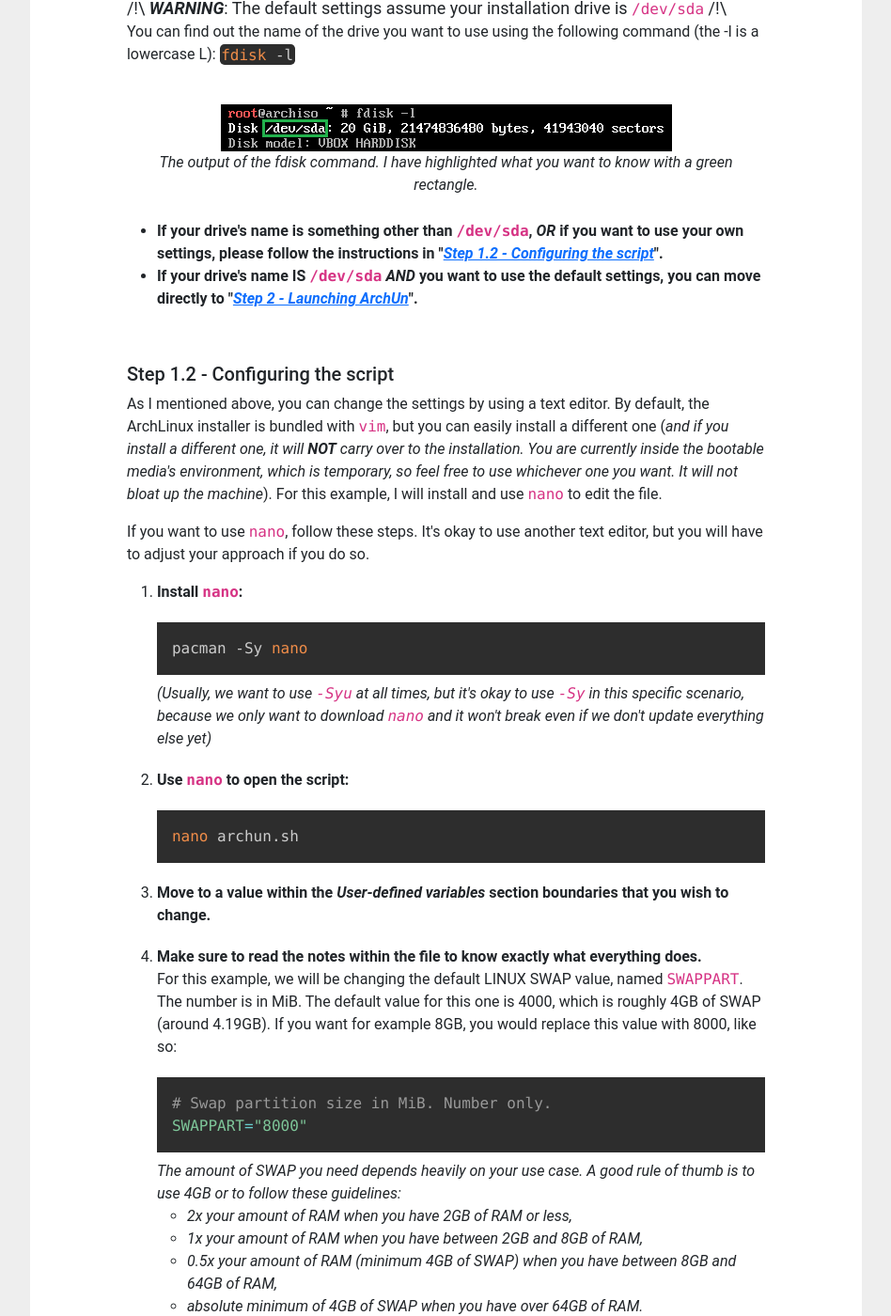
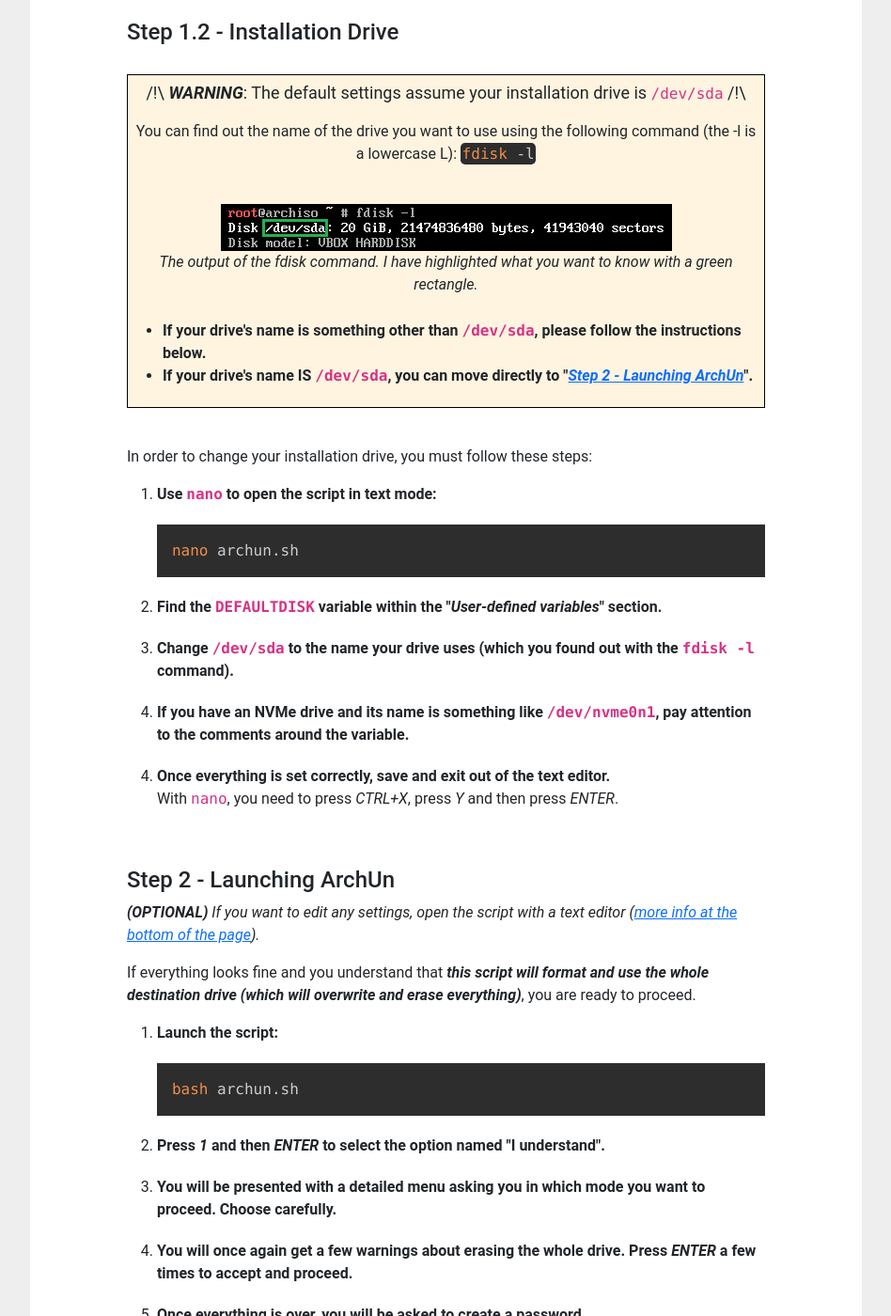
Before and after one commit to TechKeep/TechKeep.github.io, a Jekyll site: the page built from _posts/posts/2022-04-25-how-to-install-archlinux-in-seconds.markdown, in a window 1280 px wide and 1400 px high, scrolled down 1812 px. Shown: the whole window at 94% size, without its empty margins (13-961 px from the left). Built offline with Jekyll 4.4.1, drawn with Linux system fonts in a browser that asks for light colours; nearby versions of some CDN libraries; some of the changed text lies outside the part shown.

Commit message:
Updated the ArchLinux script article

```diff
--- a/_posts/posts/2022-04-25-how-to-install-archlinux-in-seconds.markdown
+++ b/_posts/posts/2022-04-25-how-to-install-archlinux-in-seconds.markdown
@@ -1,6 +1,6 @@
 ---
 title: How to install ArchLinux in seconds
-subtitle: Yes, I made an ArchLinux install script. Using this script can save you a lot of time. It goes through all the initial steps automatically, so the only thing you need to do is launch the script and wait until it's done. Get the script, launch the script, done. Here's how.
+subtitle: Using this script can save you a lot of time. It goes through all the initial steps automatically, so the only thing you need to do is launch the script and wait until it's done. Get the script, launch the script, done. Here's how.
 metadescription: This unattended ArchLinux installation script can save you a lot of time. Get the script, launch the script, done.
 author: TechKeep
 authormainsociallink: https://twitter.com/TechKeepNet/
@@ -18,13 +18,15 @@
 
 {% include post-image.html %}
 
-<p>Over time, I found myself having to install ArchLinux on various devices and Virtual Machines a lot for test purposes. Of course, I could've installed it once and then simply cloned it to new devices or VMs, but this was not always ideal. Sometimes, I needed fresh and up-to-date installs.</p>
+<p>Yes, I made an ArchLinux install script. Over time, I found myself having to install ArchLinux on various devices and Virtual Machines a lot for test purposes. Of course, I could've installed it once and then simply cloned it to new devices or VMs, but this was not always ideal. Sometimes, I needed fresh and up-to-date installs.</p>
 
-<p>So, I recently re-made my personal install script and <a href="https://github.com/TechKeep/archun" target="_blank" rel="noreferrer noopener">made it available over on TechKeep's GitHub repository</a> and named it "ArchUn".</p>
+<p>So, I recently re-made my personal install script which I <a href="https://github.com/TechKeep/archun" target="_blank" rel="noreferrer noopener">made available over on TechKeep's GitHub repository</a> and named it "ArchUn".</p>
 
-<p>It only takes a few seconds to download and launch the script with its default settings. With it, performing a basic ArchLinux installation <b><em>takes about 1 minute</em></b> (depending on download speeds). Please note that the script doesn't install a Desktop Environment automatically yet, but it eventually will have an option for it. In the meantime, I have included an extra step at the bottom of the article to show you how to do it manually (and it's very simple). The whole process (initial installation <em>and</em> installing a Desktop Environment) takes under 5 minutes in total. <a href="https://www.youtube.com/watch?v=vbfKL4s_P-Y" target="_blank" rel="noreferrer noopener">Here's a demo I uploaded to YouTube; it only took under 4 minutes.</a></p>
+<p>It only takes a few seconds to download and launch the script with its default settings. With it, performing a basic ArchLinux installation <b><em>takes around 1 minute</em></b> (depending on download speeds). <!--Please note that the script doesn't install a Desktop Environment automatically yet, but it eventually will have an option for it. In the meantime, I have included an extra step at the bottom of the article to show you how to do it manually (and it's very simple).--> The whole process (initial installation <em>and</em> installing a Desktop Environment) takes under 5 minutes in total. <a href="https://www.youtube.com/watch?v=vbfKL4s_P-Y" target="_blank" rel="noreferrer noopener">Here's a demo (of an early version) I uploaded to YouTube; it only took under 4 minutes.</a></p>
 
 <p><b>A fair warning, however: this script will format and use the whole destination drive (in other words, erase <em>everything</em>), so it's not meant to be used to add ArchLinux as a dual-boot option</b>. Of course, you can always install this first, and then install a dual-boot-friendly operating system afterwards.</p>
+
+<p><em>Please note that this script is still in an experimental state and will be enhanced over time.</em></p>
 
 &nbsp;
 
@@ -36,49 +38,120 @@
 
 &nbsp;
 
-<h5>Step 1 - Getting the script</h5>
+<h4>Step 1 - Getting the script</h4>
 
-<p>Type in the following and press ENTER (yes, you also need to include the <code>https://</code>):<br>
-<pre><code class="language-bash">curl https://raw.githubusercontent.com/TechKeep/archun/main/archun.sh -o archun.sh</code></pre></p>
+<ol class="ol-li-separation">&nbsp;
+	<li><b>Type in the following and press ENTER (yes, you also need to include the <code>https://</code>):</b></li>
+	<li style="list-style-type:none;"><pre><code class="language-bash">curl https://raw.githubusercontent.com/TechKeep/archun/main/archun.sh -o archun.sh</code></pre></li>
+	<li value="2"><b>ArchUn is now downloaded.</b></li>
+</ol>
+&nbsp;
 
-
-<p>ArchUn is now downloaded. This script comes with pre-configured settings that you can change prior to launching it by using a text editor.</p>
-
-<p><span style="font-size:18px;">/!\ <b><em>WARNING</em></b>: The default settings assume your installation drive is <code>/dev/sda</code> /!\</span>
-<br>You can find out the name of the drive you want to use using the following command (the -l is a lowercase L): <code class="language-bash">fdisk -l</code></p>
-
-
-
-<div style="padding-top:25px;padding-bottom:25px;text-align:center;">
-	<img alt="Fdisk command output" src="/img/uploads/2022-04-25/how-to-install-archlinux-in-seconds/fdisk_-l_output.png" width="100%" height="100%" style="max-width:480px;"/>
-	<br><span class="post-photo-credit"><em>The output of the fdisk command. I have highlighted what you want to know with a green rectangle.</em></span>
+<h4 id="step1p2InstallationDrive">Step 1.2 - Installation Drive</h4>
+<div style="background-color:#fff4e0;border:1px solid black;padding:5px;text-align:center;margin-top:30px;">
+	<p><span style="font-size:18px;">/!\ <b><em>WARNING</em></b>: The default settings assume your installation drive is <code>/dev/sda</code> /!\</span></p>
+	<p>You can find out the name of the drive you want to use using the following command (the -l is a lowercase L): <code class="language-bash">fdisk -l</code></p>
+	<div style="padding-top:25px;padding-bottom:25px;text-align:center;">
+		<img alt="Fdisk command output" src="/img/uploads/2022-04-25/how-to-install-archlinux-in-seconds/fdisk_-l_output.png" width="100%" height="100%" style="max-width:480px;"/>
+		<br><span class="post-photo-credit"><em>The output of the fdisk command. I have highlighted what you want to know with a green rectangle.</em></span>
+	</div>
+	<ul style="text-align:left;">
+		<li><b>If your drive's name is something other than <code>/dev/sda</code>, please follow the instructions below.</b></li>
+		<li><b>If your drive's name IS <code>/dev/sda</code>, you can move directly to "<em><a href="#step2LaunchingArchUn">Step 2 - Launching ArchUn</a></em>".</b></li>
+	</ul>
 </div>
-
-<ul>
-	<li><b>If your drive's name is something other than <code>/dev/sda</code>, <em>OR</em> if you want to use your own settings, please follow the instructions in "<em><a href="#step1p2ConfiguringTheScript">Step 1.2 - Configuring the script</a></em>".</b></li>
-	<li><b>If your drive's name IS <code>/dev/sda</code> <em>AND</em> you want to use the default settings, you can move directly to "<em><a href="#step2LaunchingArchUn">Step 2 - Launching ArchUn</a></em>".</b></li>
-</ul>
 
 &nbsp;
 
-<h5 id="step1p2ConfiguringTheScript">Step 1.2 - Configuring the script</h5>
-
-<p>As I mentioned above, you can change the settings by using a text editor. By default, the ArchLinux installer is bundled with <code>vim</code>, but you can easily install a different one (<em>and if you install a different one, it will <b>NOT</b> carry over to the installation. You are currently inside the bootable media's environment, which is temporary, so feel free to use whichever one you want. It will not bloat up the machine</em>). For this example, I will install and use <code>nano</code> to edit the file.</p>
-
-<p>If you want to use <code>nano</code>, follow these steps. It's okay to use another text editor, but you will have to adjust your approach if you do so.</p>
+<p>In order to change your installation drive, you must follow these steps:</p>
 
 <ol class="ol-li-separation">
-	<li><b>Install <code>nano</code>:</b></li>
-	<li style="list-style-type:none;">
-		<pre><code class="language-bash">pacman -Sy nano</code></pre>
-		<em>(Usually, we want to use <code>-Syu</code> at all times, but it's okay to use <code>-Sy</code> in this specific scenario, because we only want to download <code>nano</code> and it won't break even if we don't update everything else yet)</em>
-	</li>
-	<li value="2"><b>Use <code>nano</code> to open the script:</b></li>
+	<li value="1"><b>Use <code>nano</code> to open the script in text mode:</b></li>
 	<li style="list-style-type:none;">
 		<pre><code class="language-bash">nano archun.sh</code></pre>
 	</li>
-	<li value="3"><b>Move to a value within the <em>User-defined variables</em> section boundaries that you wish to change.</b></li>
-	<li><b>Make sure to read the notes within the file to know exactly what everything does.</b><br>For this example, we will be changing the default LINUX SWAP value, named <code>SWAPPART</code>. The number is in MiB. The default value for this one is 4000, which is roughly 4GB of SWAP (around 4.19GB). If you want for example 8GB, you would replace this value with 8000, like so:
+	<li value="2"><b>Find the <code>DEFAULTDISK</code> variable within the "<em>User-defined variables</em>" section.</b></li>
+	<li><b>Change <code>/dev/sda</code> to the name your drive uses (which you found out with the <code>fdisk -l</code> command).</b></li>
+	<li><b>If you have an NVMe drive and its name is something like <code>/dev/nvme0n1</code>, pay attention to the comments around the variable.</b></li>
+	<li value="4"><b>Once everything is set correctly, save and exit out of the text editor.</b>
+		<br>With <code>nano</code>, you need to press <em>CTRL+X</em>, press <em>Y</em> and then press <em>ENTER</em>.
+	</li>
+</ol>
+
+&nbsp;
+
+<h4 id="step2LaunchingArchUn">Step 2 - Launching ArchUn</h4>
+
+<p><em><b>(OPTIONAL)</b> If you want to edit any settings, open the script with a text editor (<a href="#theExtras">more info at the bottom of the page</a>).</em></p>
+
+<p>If everything looks fine and you understand that <b><em>this script will format and use the whole destination drive (which will overwrite and erase everything)</em></b>, you are ready to proceed.</p>
+
+<ol class="ol-li-separation">
+	<li><b>Launch the script:</b></li>
+	<li style="list-style-type:none;">
+		<pre><code class="language-bash">bash archun.sh</code></pre>
+	</li>
+	<li value="2"><b>Press <em>1</em> and then <em>ENTER</em> to select the option named "I understand".</b></li>
+	<li><b>You will be presented with a detailed menu asking you in which mode you want to proceed. Choose carefully.</b></li>
+	<li><b>You will once again get a few warnings about erasing the whole drive. Press <em>ENTER</em> a few times to accept and proceed.</b></li>
+	<li><b>Once everything is over, you will be asked to create a password.</b><br>This will be the password for the <code>root</code> account.</li>
+	<li><b>If you chose to install extras at the beginning, this is when the menu will appear. If not, the script will exit.</b></li>
+	<li><b>Installation complete!</b></li>
+</ol>
+
+&nbsp;
+
+<h4>Conclusion</h4>
+
+<p>The installation is complete. You can now eject your installation media and reboot the machine and be met with GRUB2 (a boot manager), which will allow you to boot into your ArchLinux installation.</p>
+
+<p>If you installed a Desktop Environment, don't forget to select it in the Session Manager before logging in.</p>
+
+<div style="padding-top:25px;padding-bottom:25px;text-align:center;">
+	<img alt="Screenshot of Neofetch output in command-line" src="/img/uploads/2022-04-25/how-to-install-archlinux-in-seconds/neofetch-logged-in-as-root.png" width="100%" height="100%" style="max-width:618px;"/>
+	<br><span class="post-photo-credit"><em><code>NEOFETCH</code> was used to display system information in command-line mode.</em></span>
+</div>
+
+<div style="padding-top:25px;padding-bottom:25px;text-align:center;">
+	<img alt="Desktop Environment selection form" src="/img/uploads/2022-04-25/how-to-install-archlinux-in-seconds/select-xfce-session.png" width="100%" height="100%" style="max-width:305px;"/>
+	<br><span class="post-photo-credit"><em>With <code>LXDM</code>, this is located in the bottom left corner.</em></span>
+</div>
+
+<div style="padding-top:25px;padding-bottom:25px;text-align:center;">
+	<img alt="Screenshot of XFCE4's Desktop Environment" src="/img/uploads/2022-04-25/how-to-install-archlinux-in-seconds/xfce4-desktop-environment.png" width="100%" height="100%" style="max-width:800px;"/>
+	<br><span class="post-photo-credit"><em>Screenshot of the final result when using <code>XFCE</code> as a Desktop Environment with its default configuration.<code></code></em></span>
+</div>
+
+&nbsp;
+
+<h4 id="theExtras">(OPTIONAL) Changing the default settings</h4>
+
+&nbsp;
+
+<ol class="ol-li-separation">
+	<li value="1"><b>This is the list of settings you can edit:</b></li>
+	<li style="list-style-type:none;">
+		<pre><code class="language-bash">
+			DEFAULTDISK="/dev/sda"
+			BOOTPARTNUM="1"
+			SWAPPARTNUM="2"
+			ROOTPARTNUM="3"
+			TIMEZONESTRING="America/Toronto"
+			LOCALEGEN="en_CA.UTF-8 UTF-8"
+			LOCALELANG="LANG=en_CA.UTF-8"
+			THEHOSTNAME="arch"
+			BOOTPART="300"
+			SWAPPART="4000"
+			ROOTPART="100"
+			ROOTPARTSIZETYPE="%"
+		</code></pre>
+	</li>
+	<li value="2"><b>If you want to edit any of these settings, open the script with a text editor:</b></li>
+	<li style="list-style-type:none;">
+		<pre><code class="language-bash">nano archun.sh</code></pre>
+	</li>
+	<li value="3"><b>Move to a value that you wish to change within the "<em>User-defined variables</em>" section.</b></li>
+	<li><b>MAKE SURE TO READ THE NOTES AROUND THESE VARIABLES WITHIN THE FILE TO KNOW EXACTLY WHAT THEY DO.</b><br>For this example, we will be changing the default LINUX SWAP value, named <code>SWAPPART</code>. The number is in MiB. The default value for this one is 4000, which is roughly 4GB of SWAP (around 4.19GB). If you want for example 8GB, you would replace this value with 8000, like so:
 	</li>
 	<li style="list-style-type:none;">
 		<pre><code class="language-bash">
@@ -97,72 +170,7 @@
 	<li value="5"><b>Once you are happy with your settings, save and exit out of the text editor.</b>
 		<br>With <code>nano</code>, you need to press <em>CTRL+X</em>, press <em>Y</em> and then press <em>ENTER</em>.
 	</li>
+	<li><b>You can carry on with the installation by following "<em><a href="#step2LaunchingArchUn">Step 2 - Launching ArchUn</a></em>".</b></li>
 </ol>
 
-&nbsp;
-
-<h5 id="step2LaunchingArchUn">Step 2 - Launching ArchUn</h5>
-
-<p>If everything looks okay and you understand that <b><em>this script will format and use the whole destination drive</em></b>, you are ready to proceed.</p>
-
-<ol class="ol-li-separation">
-	<li><b>Launch the script:</b></li>
-	<li style="list-style-type:none;">
-		<pre><code class="language-bash">bash archun.sh</code></pre>
-	</li>
-	<li value="2"><b>Press <em>1</em> and then <em>ENTER</em> to select the option named "Proceed".</b></li>
-	<li><b>You will be presented with a few warnings about erasing the whole drive. Press <em>ENTER</em> a few times to accept and proceed.</b></li>
-	<li><b>Once everything is over, you will be presented with a prompt to create a password.</b><br>This will be the password for the <code>root</code> account.</li>
-	<li><b>The script will exit.</b></li>
-</ol>
-
-<p>The basic ArchLinux installation is now complete. You can now eject your installation media and reboot the machine and be met with GRUB2 (a boot manager), which will allow you to boot into your ArchLinux installation.</p>
-
-<p>Of course, this script only installed the base operating system. You will boot in commandline mode. If you want a <em>Desktop Environment</em> and some basic apps, check out my recommendations in <b><em>Step 3 - Bells and Whistles</em></b>.</p>
-
-<div style="padding-top:25px;padding-bottom:25px;text-align:center;">
-	<img alt="Screenshot of Neofetch output in commandline" src="/img/uploads/2022-04-25/how-to-install-archlinux-in-seconds/neofetch-logged-in-as-root.png" width="100%" height="100%" style="max-width:618px;"/>
-	<br><span class="post-photo-credit"><em><code>NEOFETCH</code> was used to display system information in commandline mode.</em></span>
-</div>
-
-&nbsp;
-
-<h5>Step 3 - Bells and Whistles</h5>
-
-<p>This section will be expanded on later, but here's my basic recommendations for the time being.</p>
-
-<ol class="ol-li-separation">
-	<li><b>Start by refreshing packages and updating everything:</b><br><em>(If there's an error, send the command again. It... should work.)</em></li>
-	<li style="list-style-type:none;">
-		<pre><code class="language-bash">pacman -Syu</code></pre>
-	</li>
-	<li value="2"><b>Use the following command to install a few things:</b>
-	</li>
-	<li style="list-style-type:none;">
-		<pre><code class="language-none">pacman -Syu lxdm xfce4 xfce4-goodies pulseaudio pavucontrol sudo firefox neofetch</code></pre>
-	</li>
-	<li value="3"><b>In order to automatically launch the session manager (that you just installed) at boot, you will need to manually enable it with the following command:</b></li>
-	<li style="list-style-type:none;">
-		<pre><code class="language-none">systemctl enable lxdm</code></pre>
-	</li>
-	<li value="4"><b>Once all of this is done, simply reboot and you should be met with the session manager.</b></li>
-	<li value="5"><b>Don't forget to select your Desktop Environment in the Session Manager of your choice before logging in.</b></li>
-</ol>
-
-<div style="padding-top:25px;padding-bottom:25px;text-align:center;">
-	<img alt="Desktop Environment selection form" src="/img/uploads/2022-04-25/how-to-install-archlinux-in-seconds/select-xfce-session.png" width="100%" height="100%" style="max-width:305px;"/>
-	<br><span class="post-photo-credit"><em>With <code>LXDM</code>, this is located in the bottom left corner.</em></span>
-</div>
-
-&nbsp;
-
-<h5>Conclusion</h5>
-
-<p>You now have a full Desktop Environment with ArchLinux. You can customize it however you want!</p>
-
-<div style="padding-top:25px;padding-bottom:25px;text-align:center;">
-	<img alt="Screenshot of XFCE4's Desktop Environment" src="/img/uploads/2022-04-25/how-to-install-archlinux-in-seconds/xfce4-desktop-environment.png" width="100%" height="100%" style="max-width:800px;"/>
-	<br><span class="post-photo-credit"><em>Screenshot of the final result when using <code>XFCE</code> as a Desktop Environment with its default configuration.<code></code></em></span>
-</div>
-
 {% include comments-social.html %}
```
